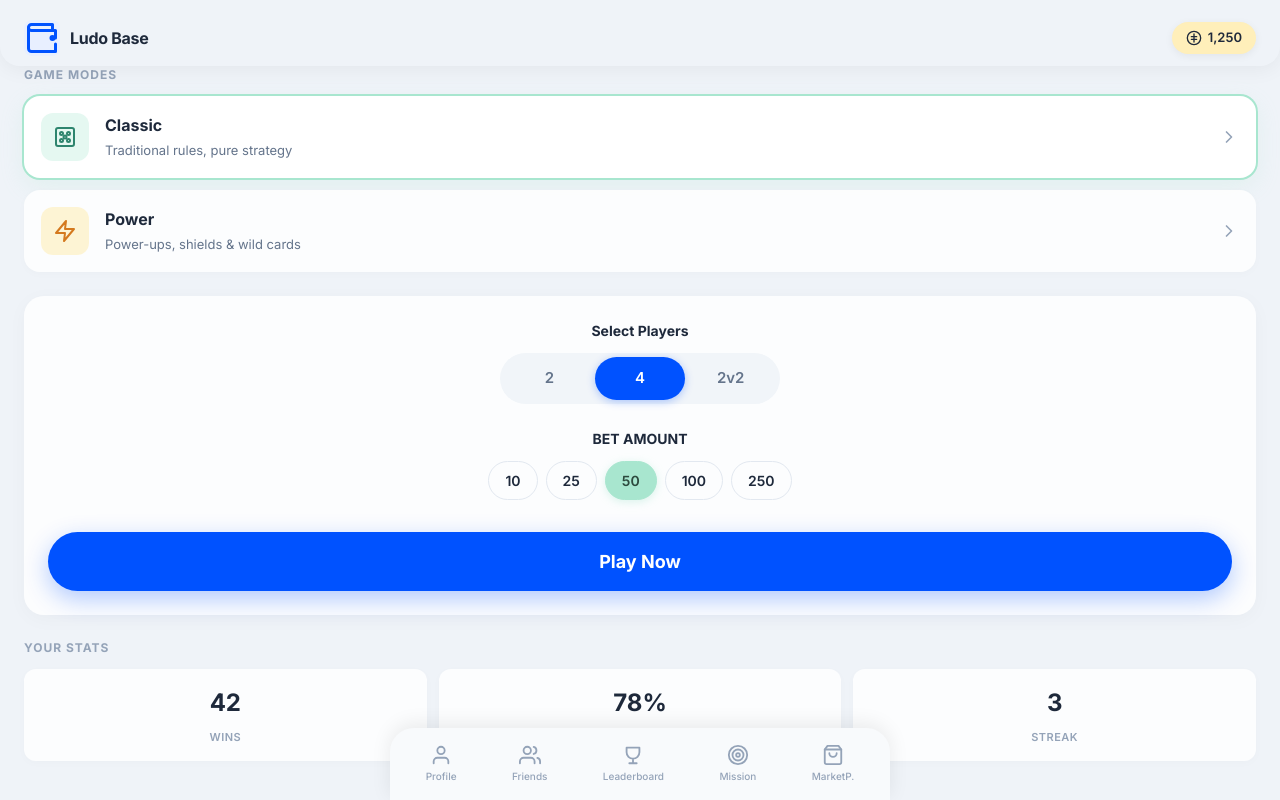
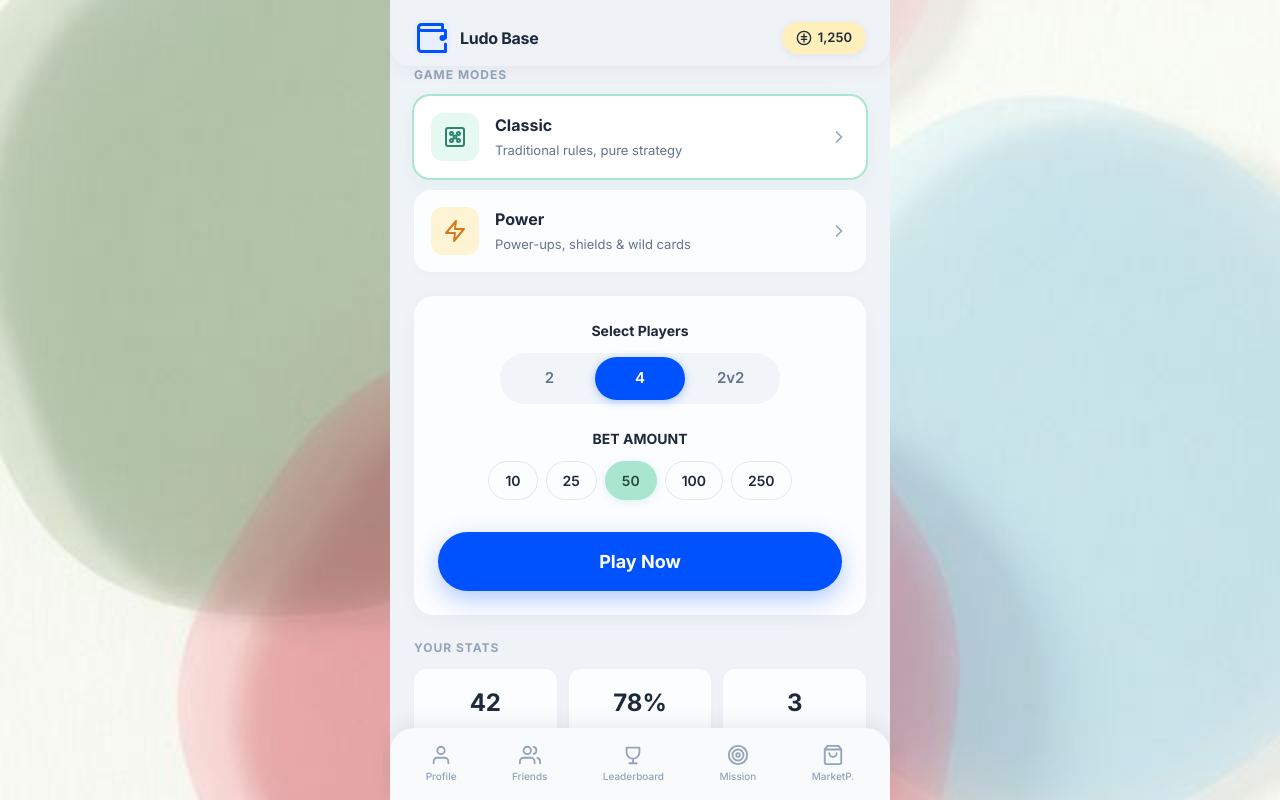
Before and after one commit to mrongSubho/ludo-base, a Next.js app: page / in a window 1280 px wide. Built offline with nearby package versions, Linux system fonts and the light colour scheme.

Commit message:
fix: Restore 500px desktop shell while keeping mobile edge-to-edge via media query

```diff
--- a/app/globals.css
+++ b/app/globals.css
@@ -186,13 +186,19 @@ a {
   min-height: 100vh;
   min-height: 100dvh;
   width: 100%;
-  max-width: 100vw;
-  /* Back to full viewport width for edge-to-edge board */
+  max-width: 500px;
   margin: 0 auto;
   padding: 0;
   background: transparent;
   position: relative;
   overflow-x: hidden;
+}
+
+/* On actual mobile devices, go truly edge-to-edge */
+@media (max-width: 520px) {
+  .app-shell {
+    max-width: 100vw;
+  }
 }
 
 /* ─── Header ─── */
```
